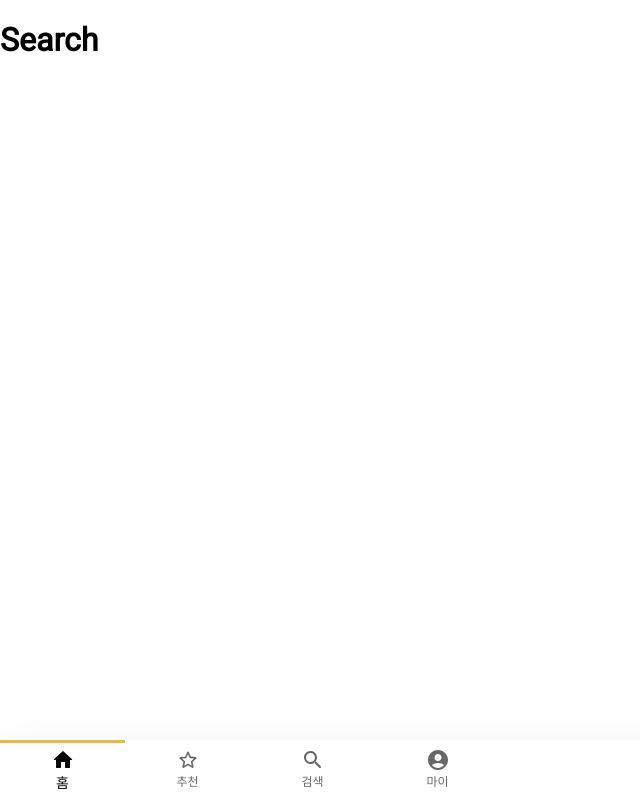
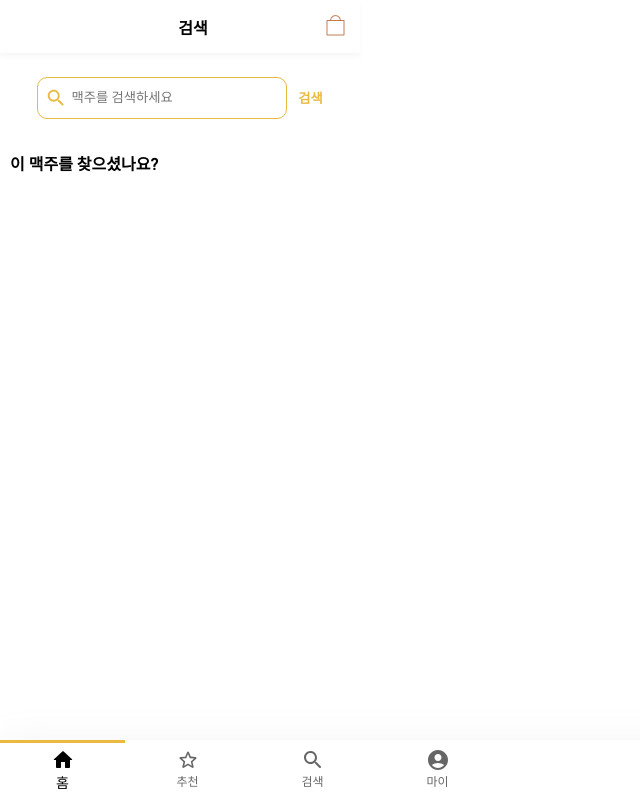
Before and after one commit to leeejuhyeong/BUUR, a React (Create React App) app in the folder frontend/buur/: page /search in a window 1280 px wide. Shown: the whole page, without its empty margins (0-640 px from the left). Built offline with nearby package versions, Linux system fonts and the light colour scheme.

Commit message:
etc: 현재 구조 병합

```diff
--- a/frontend/buur/src/pages/Search.js
+++ b/frontend/buur/src/pages/Search.js
@@ -1,11 +1,26 @@
 import React from "react";
+import BeerHeader from "../components/Beer/BeerHeader";
+import SearchIcon from '@mui/icons-material/Search';
+import '../styles/search.css'
 
-class Search extends React.Component {
-  render () {
-    return (
-      <h1>Search</h1>
-    )
-  }
+const Search = () => {
+
+  return (
+    <div>
+      <BeerHeader
+      pageInfo='검색'
+      />
+      <div className="search-bar-div">
+        <div className="search-bar"><input type="text" placeholder="맥주를 검색하세요" className="search-input"/>
+          <SearchIcon sx={{ color: '#E9B940', fontSize: 22 }} className="search-icon"/>
+        </div>
+        <h5>검색</h5>
+      </div>
+      <div className="search-page">
+        <h4>이 맥주를 찾으셨나요?</h4>
+      </div>
+    </div>
+  )
 }
 
 export default Search;
--- /dev/null
+++ b/frontend/buur/src/styles/search.css
@@ -0,0 +1,39 @@
+.search-page {
+    margin-left: 10px;
+}
+
+.search-bar-div {
+    margin-top: 10px;
+    padding-top: 3px;
+    display: flex;
+    justify-content: center;
+    align-items: center;
+}
+
+.search-bar-div > h5 {
+    color: #E9B940;
+    margin-left: 3%;
+}
+
+.search-bar input:focus{
+    box-shadow: 0px 0px 5px #E9B940;
+}
+
+.search-bar {
+    position: relative;
+}
+
+.search-input{
+    padding: 20px 33px;
+    border: 1px solid #E9B940;
+    width: 250px;
+    height: 31px;
+    background: #FFFFFF;
+    border-radius: 10px;
+}
+
+.search-icon {
+    position: absolute;
+    top: 10px;
+    left: 8px;
+}
```
